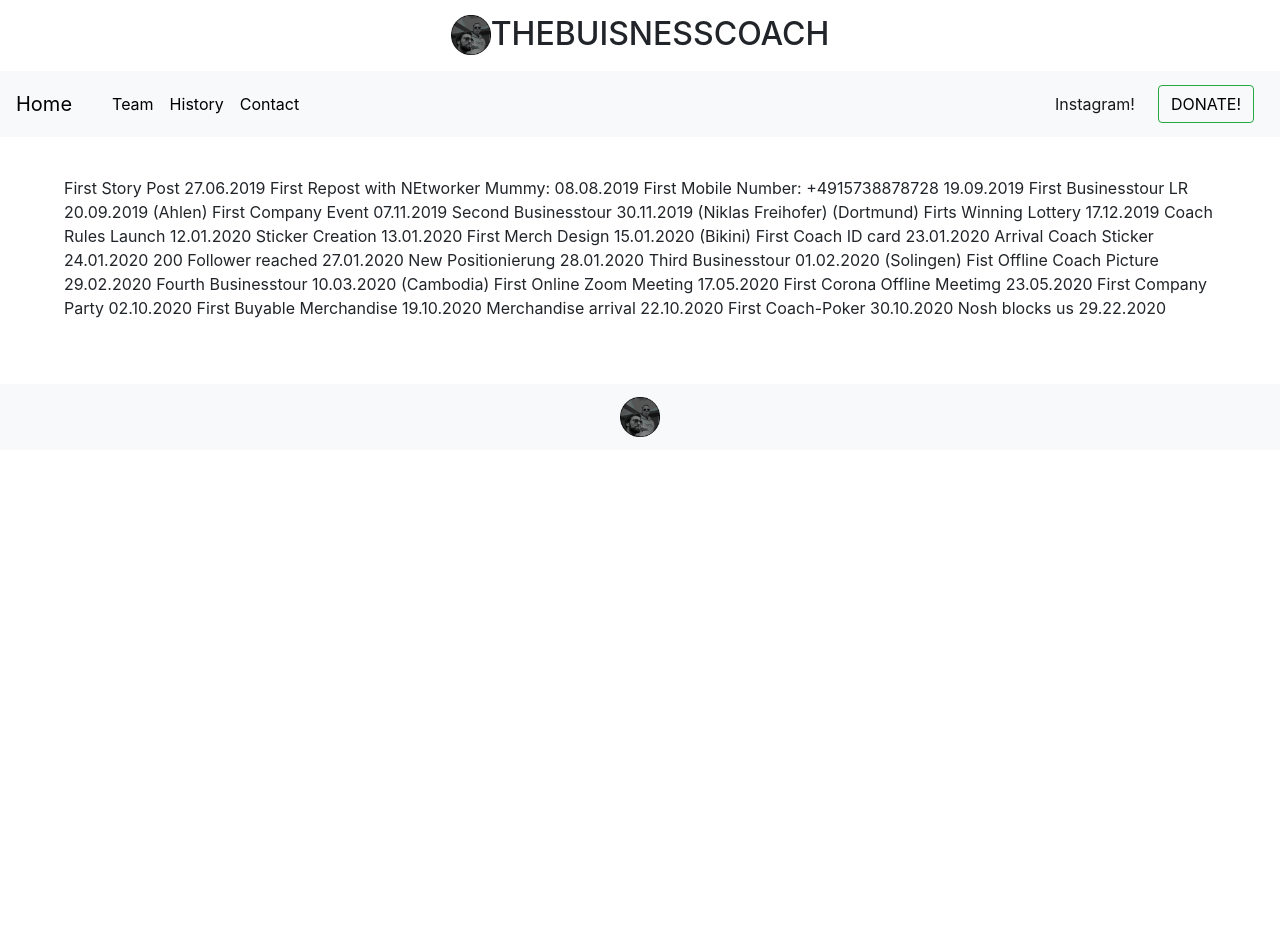
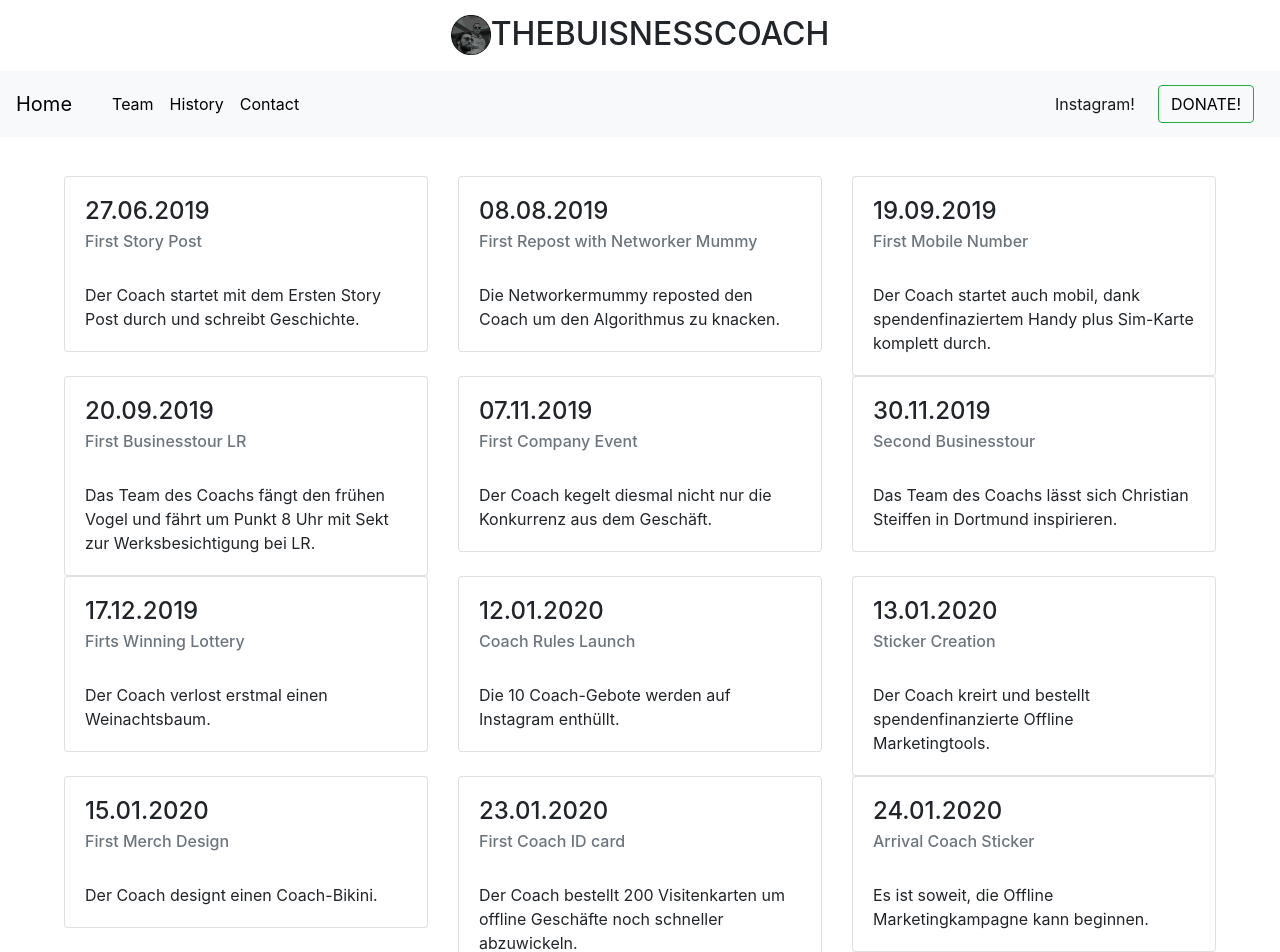
Before and after one commit to Polifka/thecoach_website, a Vue app in the folder coach-website/: page /History in a window 1280 px wide. Shown: the top 952 px of the page. Before the commit the page ends 800 px from the top, so only its background shows below. Built offline with nearby package versions, Linux system fonts and the light colour scheme.

Commit message:
History Site finished

```diff
--- a/coach-website/src/components/History.vue
+++ b/coach-website/src/components/History.vue
@@ -1,32 +1,287 @@
 <template>
   <div>
-      First Story Post 27.06.2019
-      First Repost with NEtworker Mummy: 08.08.2019
-      First Mobile Number: +4915738878728 19.09.2019
-      First Businesstour LR 20.09.2019 (Ahlen)
-      First Company Event 07.11.2019
-      Second Businesstour 30.11.2019 (Niklas Freihofer) (Dortmund)
-      Firts Winning Lottery 17.12.2019
-      Coach Rules Launch 12.01.2020
-      Sticker Creation 13.01.2020
-      First Merch Design 15.01.2020 (Bikini)
-      First Coach ID card 23.01.2020
-      Arrival Coach Sticker 24.01.2020
-      200 Follower reached 27.01.2020
-      New Positionierung 28.01.2020
-      Third Businesstour 01.02.2020 (Solingen)
-      Fist Offline Coach Picture 29.02.2020
-      Fourth Businesstour 10.03.2020 (Cambodia)
-      First Online Zoom Meeting 17.05.2020
-      First Corona Offline Meetimg 23.05.2020
-      First Company Party 02.10.2020
-      First Buyable Merchandise 19.10.2020
-      Merchandise arrival 22.10.2020
-      First Coach-Poker 30.10.2020
-      Nosh blocks us 29.22.2020
 
 
+  <div class="row">
+    <div class="col-12 col-md-4">
+      <b-card title="27.06.2019" sub-title="First Story Post">
+        <div id="over" style="width:100%; height:100%">
+          <img src="" class="teamImg"/>
+        </div>
+        <b-card-text>
+          Der Coach startet mit dem Ersten Story Post durch und schreibt Geschichte.
+        </b-card-text>
+      </b-card>
+    </div>
+    <div class="col-12 col-md-4">
+      <b-card title="08.08.2019" sub-title="First Repost with Networker Mummy">
+        <div id="over" style="width:100%; height:100%">
+          <img src="" class="teamImg"/>
+        </div>
+        <b-card-text>
+          Die Networkermummy reposted den Coach um den Algorithmus zu knacken.
+        </b-card-text>
+      </b-card>
+    </div>
+    <div class="col-12 col-md-4">
+      <b-card title="19.09.2019" sub-title="First Mobile Number">
+        <div id="over" style="width:100%; height:100%">
+          <img src="" class="teamImg"/>
+        </div>
+        <b-card-text>
+          Der Coach startet auch mobil, dank spendenfinaziertem Handy plus Sim-Karte komplett durch.
+        </b-card-text>
+      </b-card>
+    </div>
 
+        <div class="col-12 col-md-4">
+      <b-card title="20.09.2019" sub-title="First Businesstour LR">
+        <div id="over" style="width:100%; height:100%">
+          <img src="" class="teamImg"/>
+        </div>
+        <b-card-text>
+          Das Team des Coachs fängt den frühen Vogel und fährt um Punkt 8 Uhr mit Sekt zur Werksbesichtigung bei LR.
+        </b-card-text>
+      </b-card>
+    </div>
+    <div class="col-12 col-md-4">
+      <b-card title="07.11.2019" sub-title="First Company Event">
+        <div id="over" style="width:100%; height:100%">
+          <img src="" class="teamImg"/>
+        </div>
+        <b-card-text>
+          Der Coach kegelt diesmal nicht nur die Konkurrenz aus dem Geschäft.
+        </b-card-text>
+      </b-card>
+    </div>
+    <div class="col-12 col-md-4">
+      <b-card title="30.11.2019" sub-title="Second Businesstour">
+        <div id="over" style="width:100%; height:100%">
+          <img src="" class="teamImg"/>
+        </div>
+        <b-card-text>
+          Das Team des Coachs lässt sich Christian Steiffen in Dortmund inspirieren.
+        </b-card-text>
+      </b-card>
+    </div>
+
+        <div class="col-12 col-md-4">
+      <b-card title="17.12.2019" sub-title="Firts Winning Lottery">
+        <div id="over" style="width:100%; height:100%">
+          <img src="" class="teamImg"/>
+        </div>
+        <b-card-text>
+          Der Coach verlost erstmal einen Weinachtsbaum.
+        </b-card-text>
+      </b-card>
+    </div>
+    <div class="col-12 col-md-4">
+      <b-card title="12.01.2020" sub-title="Coach Rules Launch">
+        <div id="over" style="width:100%; height:100%">
+          <img src="" class="teamImg"/>
+        </div>
+        <b-card-text>
+          Die 10 Coach-Gebote werden auf Instagram enthüllt.
+        </b-card-text>
+      </b-card>
+    </div>
+    <div class="col-12 col-md-4">
+      <b-card title="13.01.2020" sub-title="Sticker Creation">
+        <div id="over" style="width:100%; height:100%">
+          <img src="" class="teamImg"/>
+        </div>
+        <b-card-text>
+          Der Coach kreirt und bestellt spendenfinanzierte Offline Marketingtools.
+        </b-card-text>
+      </b-card>
+    </div>
+
+        <div class="col-12 col-md-4">
+      <b-card title="15.01.2020" sub-title="First Merch Design">
+        <div id="over" style="width:100%; height:100%">
+          <img src="" class="teamImg"/>
+        </div>
+        <b-card-text>
+          Der Coach designt einen Coach-Bikini.
+        </b-card-text>
+      </b-card>
+    </div>
+    <div class="col-12 col-md-4">
+      <b-card title="23.01.2020" sub-title="First Coach ID card">
+        <div id="over" style="width:100%; height:100%">
+          <img src="" class="teamImg"/>
+        </div>
+        <b-card-text>
+          Der Coach bestellt 200 Visitenkarten um offline Geschäfte noch schneller abzuwickeln.
+        </b-card-text>
+      </b-card>
+    </div>
+    <div class="col-12 col-md-4">
+      <b-card title="24.01.2020" sub-title="Arrival Coach Sticker">
+        <div id="over" style="width:100%; height:100%">
+          <img src="" class="teamImg"/>
+        </div>
+        <b-card-text>
+          Es ist soweit, die Offline Marketingkampagne kann beginnen.
+        </b-card-text>
+      </b-card>
+    </div>
+
+        <div class="col-12 col-md-4">
+      <b-card title="27.01.2020" sub-title="200 Follower reached">
+        <div id="over" style="width:100%; height:100%">
+          <img src="" class="teamImg"/>
+        </div>
+        <b-card-text>
+          Der Coach schafft einen Meilenstein auf dem Weg zu fünf Milliarden Followern.
+        </b-card-text>
+      </b-card>
+    </div>
+    <div class="col-12 col-md-4">
+      <b-card title="08.08.2019" sub-title="">
+        <div id="over" style="width:100%; height:100%">
+          <img src="" class="teamImg"/>
+        </div>
+        <b-card-text>
+          Die Networkermummy reposted den Coach um den Algorithmus zu knacken.
+        </b-card-text>
+      </b-card>
+    </div>
+    <div class="col-12 col-md-4">
+      <b-card title="28.01.2020" sub-title="New Positionierung">
+        <div id="over" style="width:100%; height:100%">
+          <img src="" class="teamImg"/>
+        </div>
+        <b-card-text>
+          Der Coach hat eine neue Positionierung, neues Motto "Wir beziehen Position, ab jetzt nur noch bergauf".
+        </b-card-text>
+      </b-card>
+    </div>
+
+        <div class="col-12 col-md-4">
+      <b-card title="01.02.2020" sub-title="Third Businesstour">
+        <div id="over" style="width:100%; height:100%">
+          <img src="" class="teamImg"/>
+        </div>
+        <b-card-text>
+          Das Team des Coaches fährt mit eigenem Zug zum SBA nach Solingen, um den dortigen Kneipen unter die Arme zu greifen.
+        </b-card-text>
+      </b-card>
+    </div>
+    <div class="col-12 col-md-4">
+      <b-card title="29.02.2020" sub-title="Fist Offline Coach Painting ">
+        <div id="over" style="width:100%; height:100%">
+          <img src="" class="teamImg"/>
+        </div>
+        <b-card-text>
+          Der MSM bekommt vom Team des Coaches zum Geburtstag ein Acryl Gemälde der ersten Businesstour geschenkt.
+        </b-card-text>
+      </b-card>
+    </div>
+    <div class="col-12 col-md-4">
+      <b-card title="10.03.2020" sub-title="Fourth Businesstour">
+        <div id="over" style="width:100%; height:100%">
+          <img src="" class="teamImg"/>
+        </div>
+        <b-card-text>
+          Der Coach macht Kambodscha unsicher.
+        </b-card-text>
+      </b-card>
+    </div>
+
+        <div class="col-12 col-md-4">
+      <b-card title="17.05.2020" sub-title="First Online Zoom Meeting">
+        <div id="over" style="width:100%; height:100%">
+          <img src="" class="teamImg"/>
+        </div>
+        <b-card-text>
+          Das Team des Coaches hosted erstmal eine Zoom Konferenz, die nicht dem ursprünglichen Ziele dient.
+        </b-card-text>
+      </b-card>
+    </div>
+    <div class="col-12 col-md-4">
+      <b-card title="23.05.2020" sub-title="First Corona Offline Meeting">
+        <div id="over" style="width:100%; height:100%">
+          <img src="" class="teamImg"/>
+        </div>
+        <b-card-text>
+          Der Coach trifft sich um Corona duchs tinken zu eliminieren.
+        </b-card-text>
+      </b-card>
+    </div>
+    <div class="col-12 col-md-4">
+      <b-card title="02.10.2020" sub-title="First Real Company Party">
+        <div id="over" style="width:100%; height:100%">
+          <img src="" class="teamImg"/>
+        </div>
+        <b-card-text>
+          Das Team des Coaches trifft sich im neuen Office und feiert bei eigenem Hyginie Konzept.
+        </b-card-text>
+      </b-card>
+    </div>
+
+        <div class="col-12 col-md-4">
+      <b-card title="27.06.2019" sub-title="First Story Post">
+        <div id="over" style="width:100%; height:100%">
+          <img src="" class="teamImg"/>
+        </div>
+        <b-card-text>
+          Der Coach startet mit dem Ersten Story Post durch und schreibt Geschichte.
+        </b-card-text>
+      </b-card>
+    </div>
+    <div class="col-12 col-md-4">
+      <b-card title="19.10.2020" sub-title="First Buyable Merchandise">
+        <div id="over" style="width:100%; height:100%">
+          <img src="" class="teamImg"/>
+        </div>
+        <b-card-text>
+          Der Coach designt und bestellt für 144€ Merchandise.
+        </b-card-text>
+      </b-card>
+    </div>
+    <div class="col-12 col-md-4">
+      <b-card title="22.10.2020" sub-title="Merchandise arrival">
+        <div id="over" style="width:100%; height:100%">
+          <img src="" class="teamImg"/>
+        </div>
+        <b-card-text>
+          Der Coach hat erstmals etwas produktives geschaffen.
+        </b-card-text>
+      </b-card>
+    </div>
+
+        <div class="col-12 col-md-4">
+      <b-card title="30.10.2020" sub-title="First Coach-Poker">
+        <div id="over" style="width:100%; height:100%">
+          <img src="" class="teamImg"/>
+        </div>
+        <b-card-text>
+          Der Coach pokert um Ehre und hohe Geldbeträge.
+        </b-card-text>
+      </b-card>
+    </div>
+    <div class="col-12 col-md-4">
+      <b-card title="29.11.2020" sub-title="Nosh blocks us">
+        <div id="over" style="width:100%; height:100%">
+          <img src="" class="teamImg"/>
+        </div>
+        <b-card-text>
+          Der Coach erreicht das Endziel.
+        </b-card-text>
+      </b-card>
+    </div>
+    <div class="col-12 col-md-4">
+      <b-card title="17.12.2020" sub-title="First Website">
+        <div id="over" style="width:100%; height:100%">
+          <img src="" class="teamImg"/>
+        </div>
+        <b-card-text>
+          Der Coach startet auch online, dank spendenfinaziertem Domain plus Website komplett durch.
+        </b-card-text>
+      </b-card>
+    </div>
+  </div>
 
   </div>
 </template>
```
